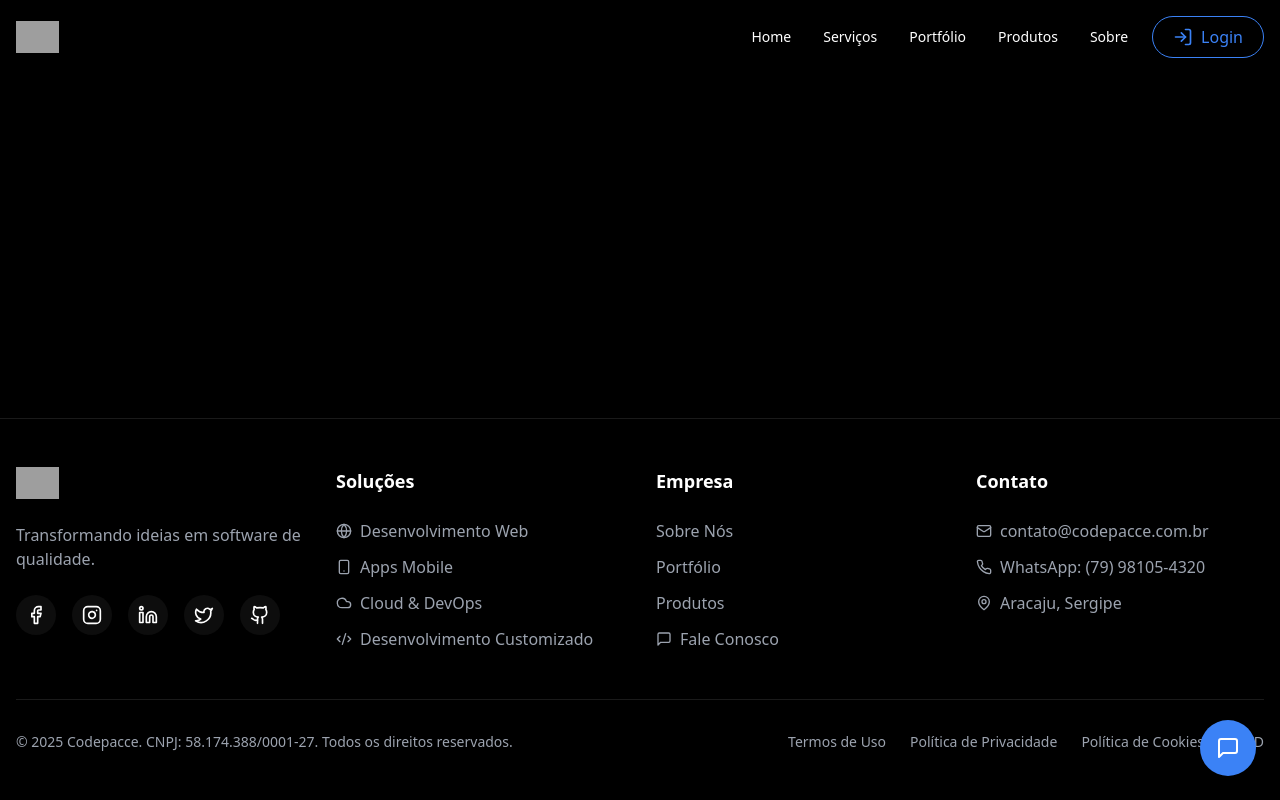
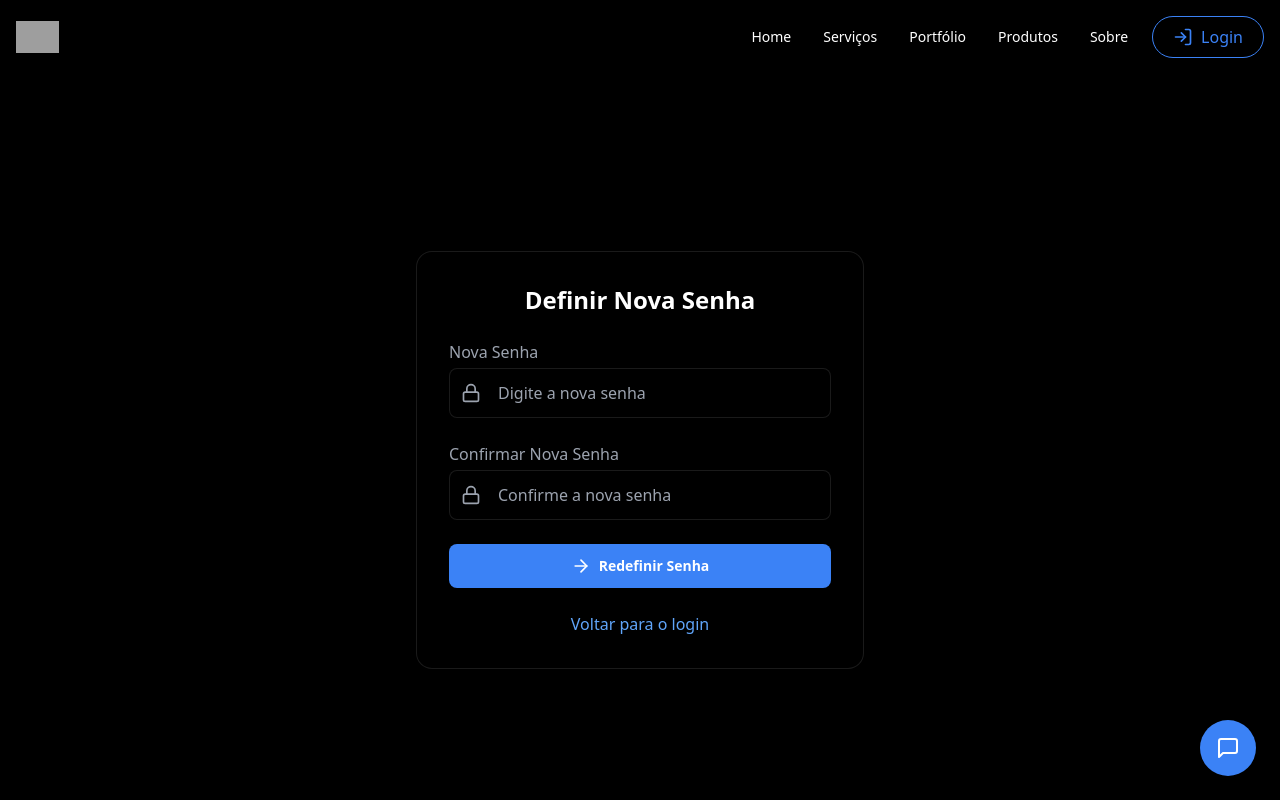
Before and after one commit to caio-lincoln/Codepacce, a React (Vite) app: page /reset-password in a window 1280 px wide. Shown: the top 800 px of the page. Built offline with nearby package versions, Linux system fonts and the light colour scheme; grey boxes are pictures that could not be loaded.

Commit message:
Inclusão do Reset Password

```diff
--- a/src/App.tsx
+++ b/src/App.tsx
@@ -18,6 +18,7 @@ import { Tecnologias } from './pages/Tecnologias';
 import { ProtectedRoute } from './components/ProtectedRoute';
 import { Dashboard } from './pages/Dashboard';
 import Reset from './pages/Reset';
+import ResetPassword from './pages/ResetPassword';
 
 function App() {
   return (
@@ -31,6 +32,7 @@ function App() {
           <Route path="/sobre" element={<Sobre />} />
           <Route path="/login" element={<Login />} />
           <Route path="/reset" element={<Reset />} />
+          <Route path="/reset-password" element={<ResetPassword />} />
           <Route path="/produtos" element={<Produtos />} />
           <Route path="/termos" element={<Termos />} />
           <Route path="/privacidade" element={<Privacidade />} />
--- /dev/null
+++ b/src/pages/ResetPassword.tsx
@@ -0,0 +1,90 @@
+import React, { useState } from 'react';
+import { supabase } from '../supabaseClient';
+import { Lock, ArrowRight } from 'lucide-react';
+import { Link, useNavigate } from 'react-router-dom';
+
+export default function ResetPassword() {
+  const [password, setPassword] = useState('');
+  const [confirmPassword, setConfirmPassword] = useState('');
+  const [loading, setLoading] = useState(false);
+  const [success, setSuccess] = useState('');
+  const [error, setError] = useState('');
+  const navigate = useNavigate();
+
+  const handleSubmit = async (e: React.FormEvent) => {
+    e.preventDefault();
+    setError('');
+    setSuccess('');
+    if (password.length < 6) {
+      setError('A senha deve ter pelo menos 6 caracteres.');
+      return;
+    }
+    if (password !== confirmPassword) {
+      setError('As senhas não coincidem.');
+      return;
+    }
+    setLoading(true);
+    const { error } = await supabase.auth.updateUser({ password });
+    setLoading(false);
+    if (error) {
+      setError('Erro ao redefinir a senha. O link pode ter expirado ou já ter sido usado.');
+    } else {
+      setSuccess('Senha redefinida com sucesso! Você pode fazer login com a nova senha.');
+      setTimeout(() => navigate('/login'), 2500);
+    }
+  };
+
+  return (
+    <div className="min-h-screen flex items-center justify-center bg-black">
+      <div className="w-full max-w-md bg-black/80 rounded-2xl p-8 border border-white/10 shadow-lg">
+        <h2 className="text-2xl font-bold mb-6 text-center">Definir Nova Senha</h2>
+        <form onSubmit={handleSubmit} className="space-y-6">
+          <div>
+            <label htmlFor="password" className="block text-gray-400 mb-1">Nova Senha</label>
+            <div className="relative">
+              <Lock className="absolute left-3 top-1/2 transform -translate-y-1/2 h-5 w-5 text-gray-400" />
+              <input
+                id="password"
+                type="password"
+                required
+                minLength={6}
+                value={password}
+                onChange={e => setPassword(e.target.value)}
+                className="block w-full rounded-lg border border-white/10 bg-black/50 pl-12 pr-4 py-3 text-white placeholder-gray-400 focus:border-blue-500 focus:ring-2 focus:ring-blue-500/20 focus:outline-none hover:border-white/20"
+                placeholder="Digite a nova senha"
+              />
+            </div>
+          </div>
+          <div>
+            <label htmlFor="confirmPassword" className="block text-gray-400 mb-1">Confirmar Nova Senha</label>
+            <div className="relative">
+              <Lock className="absolute left-3 top-1/2 transform -translate-y-1/2 h-5 w-5 text-gray-400" />
+              <input
+                id="confirmPassword"
+                type="password"
+                required
+                minLength={6}
+                value={confirmPassword}
+                onChange={e => setConfirmPassword(e.target.value)}
+                className="block w-full rounded-lg border border-white/10 bg-black/50 pl-12 pr-4 py-3 text-white placeholder-gray-400 focus:border-blue-500 focus:ring-2 focus:ring-blue-500/20 focus:outline-none hover:border-white/20"
+                placeholder="Confirme a nova senha"
+              />
+            </div>
+          </div>
+          {error && <div className="text-red-500 text-sm text-center">{error}</div>}
+          {success && <div className="text-green-500 text-sm text-center">{success}</div>}
+          <button
+            type="submit"
+            className="w-full flex items-center justify-center gap-2 rounded-lg bg-blue-500 px-4 py-3 text-sm font-semibold text-white transition-all duration-300 hover:bg-blue-600 focus:outline-none focus:ring-2 focus:ring-blue-500/20"
+            disabled={loading}
+          >
+            {loading ? 'Redefinindo...' : <><ArrowRight className="w-5 h-5" /> Redefinir Senha</>}
+          </button>
+        </form>
+        <div className="mt-6 text-center">
+          <Link to="/login" className="text-blue-400 hover:underline">Voltar para o login</Link>
+        </div>
+      </div>
+    </div>
+  );
+}
```
